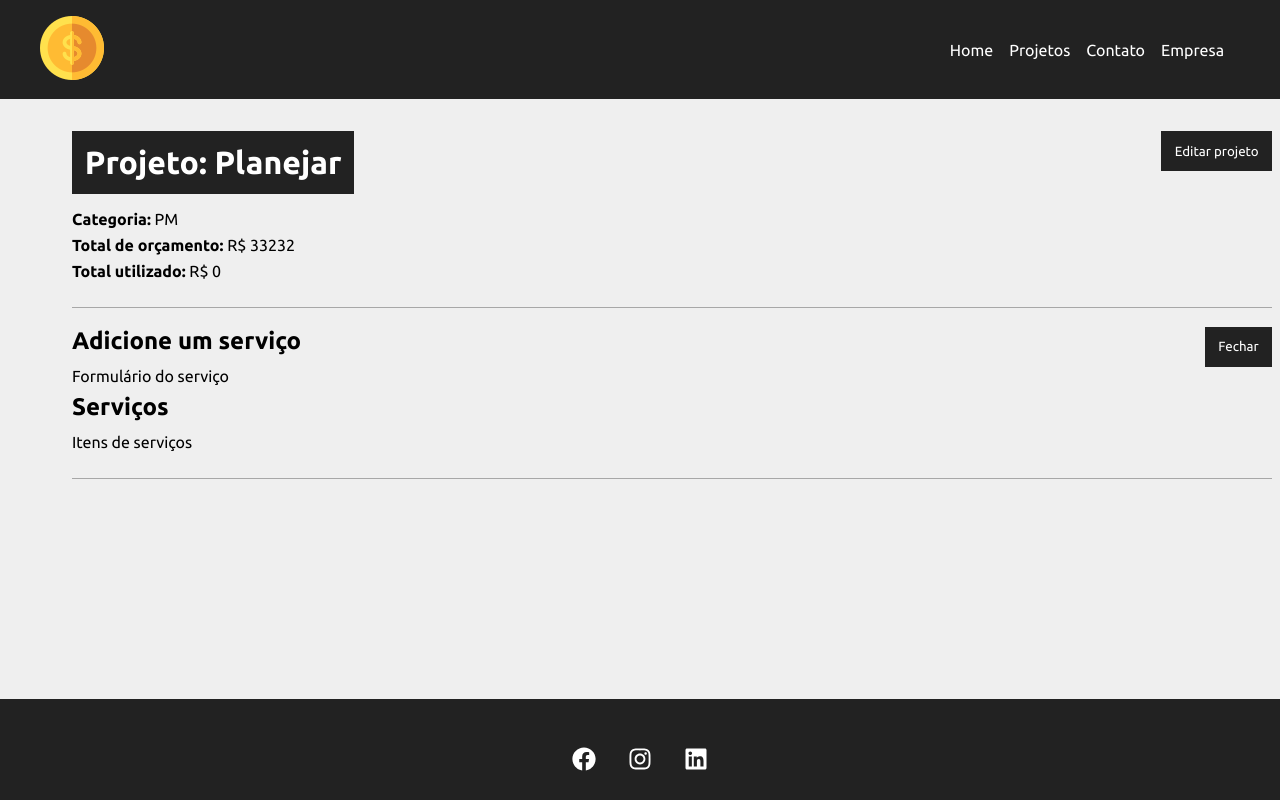
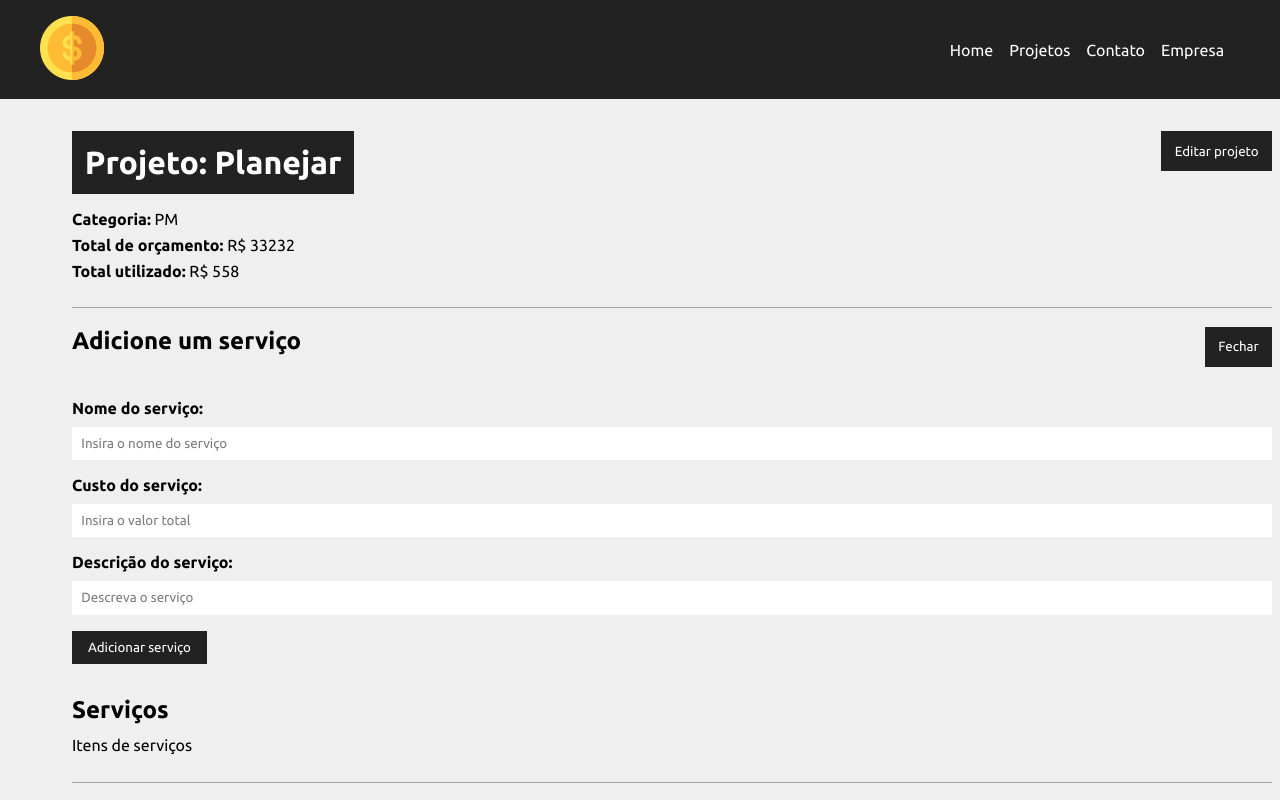
Before and after one commit to vicnuel/gerenciador-de-projetos, a React (Create React App) app: page /project/1 in a window 1280 px wide. Both pictures are taken after a click on the button "Adicionar serviço". Shown: the top 800 px of the page. Built offline with nearby package versions, Linux system fonts and the light colour scheme; data requests are answered from the project's data file.

Commit message:
add função adicionar serviço

```diff
--- a/db.json
+++ b/db.json
@@ -7,8 +7,15 @@
         "id": "4",
         "name": "PM"
       },
-      "cost": 0,
-      "services": [],
+      "cost": 558,
+      "services": [
+        {
+          "name": "teste",
+          "cost": "558",
+          "description": "yuuy",
+          "id": "2a55000d-0378-4596-a911-8259f4618ca8"
+        }
+      ],
       "id": 1
     },
     {
@@ -53,6 +60,17 @@
       },
       "cost": 0,
       "services": [],
+      "id": 11
+    },
+    {
+      "name": "teste",
+      "budget": "55",
+      "category": {
+        "id": "5",
+        "name": "Design"
+      },
+      "cost": 0,
+      "services": [],
       "id": 12
     }
   ],
--- a/src/components/pages/Project.js
+++ b/src/components/pages/Project.js
@@ -1,11 +1,15 @@
 import { useState, useEffect } from 'react'
 import { useParams } from 'react-router-dom'
+
+import { parse, v4 as uuidv4 } from 'uuid'
 
 import Loading from '../layout/Loading'
 import Container from '../layout/Container'
 import Message from '../layout/Message'
 
 import ProjectForm from '../projects/ProjectForm'
+
+import ServiceForm from '../service/ServiceForm'
 
 import styles from './Project.module.css'
 
@@ -42,6 +46,52 @@
         setShowServiceForm(!showServiceForm)
     }
 
+    function createService() {
+        setMessage()
+
+        //last service
+        const lastService = project.services[project.services.length - 1]
+
+        lastService.id = uuidv4()
+
+        const lastServiceCost = lastService.cost
+
+        const newCost = parseFloat(project.cost) + parseFloat(lastServiceCost)
+
+        // maximum validation
+        if (newCost > parseFloat(project.budget)) {
+
+            //mensagem
+            setMessage("O valor de orçamento não pode ser menor que o valor de custo")
+            setType("erro")
+            project.services.pop()
+
+            setTimeout(() => {
+                setMessage()
+                setType()
+            }, 3000)
+
+            return false
+        }
+
+        // add service cost to project total cost
+        project.cost = newCost
+
+        // update project
+        fetch(`http://localhost:5001/projects/${id}`, {
+            method: 'PATCH',
+            headers: {
+                'Content-Type': 'application/json'
+            },
+            body: JSON.stringify(project)
+        }).then(rest => rest.json())
+            .then(data => {
+                // exibir serviço
+                console.log(data)
+            })
+            .catch(err => console.log(err))
+    }
+
     function ediPost(project) {
 
         //setMessage("")
@@ -50,8 +100,6 @@
             //mensagem
             setMessage("O valor de orçamento não pode ser menor que o valor de custo")
             setType("erro")
-
-            // apagar time
 
             setTimeout(() => {
                 setMessage()
@@ -134,7 +182,13 @@
                                     {
 
                                         showServiceForm &&
-                                        <p>Formulário do serviço</p>
+                                        (
+                                            <ServiceForm
+                                                handleSubmit={createService}
+                                                btnText="Adicionar serviço"
+                                                projectData={project}
+                                            />
+                                        )
                                     }
                                 </div>
                                 <h2>Serviços</h2>
--- /dev/null
+++ b/src/components/service/ServiceForm.js
@@ -0,0 +1,51 @@
+import { useState } from 'react'
+
+import Input from '../form/Input'
+import SubmitButton from '../form/SubmitButton'
+
+import styles from '../projects/ProjectForm.module.css'
+
+export default function ServiceForm({ handleSubmit, btnText, projectData }) {
+
+    const [service, setService] = useState({})
+
+    function submit(e) {
+        e.preventDefault()
+        projectData.services.push(service)
+        handleSubmit(projectData)
+    }
+
+    function handleChange(e) {
+        setService({ ...service, [e.target.name]: e.target.value })
+    }
+
+    return (
+        <form onSubmit={submit} className={styles.form}>
+            <Input
+                type='text'
+                text="Nome do serviço"
+                name="name"
+                placeholder="Insira o nome do serviço"
+                handleOnChange={handleChange}
+            />
+
+            <Input
+                type='number'
+                text="Custo do serviço"
+                name="cost"
+                placeholder="Insira o valor total"
+                handleOnChange={handleChange}
+            />
+
+            <Input
+                type='text'
+                text="Descrição do serviço"
+                name="description"
+                placeholder="Descreva o serviço"
+                handleOnChange={handleChange}
+            />
+
+            <SubmitButton text={btnText} />
+        </form>
+    )
+}
```
